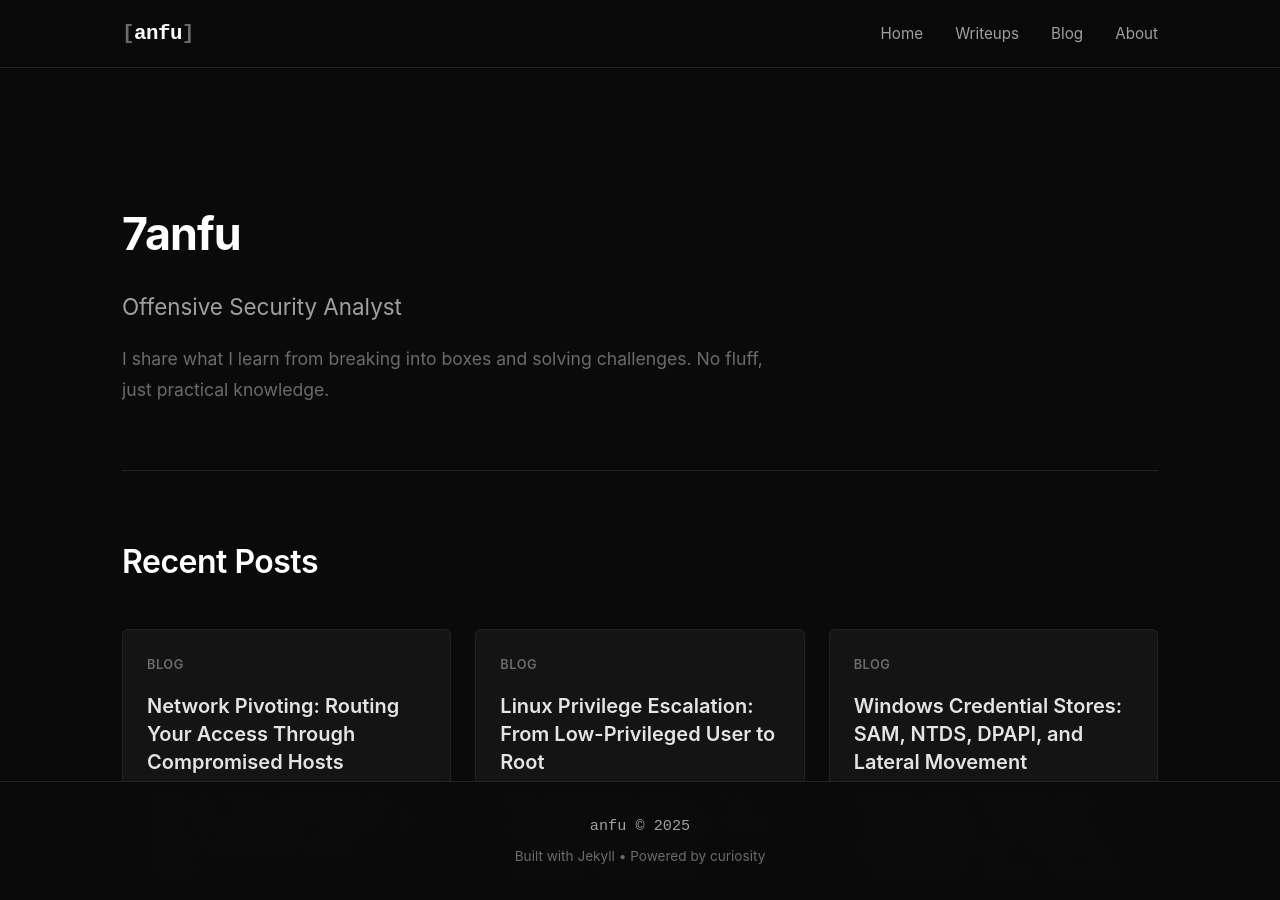
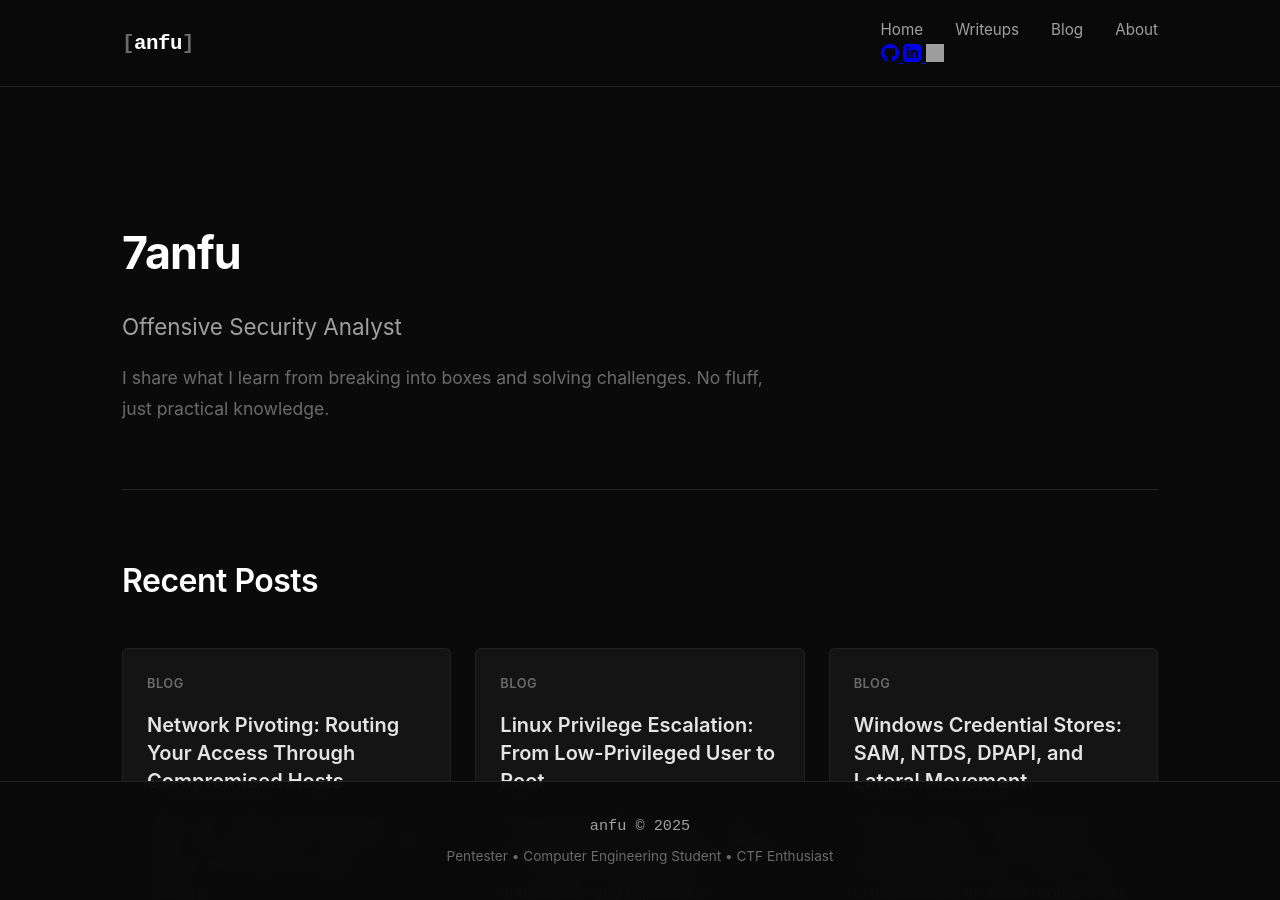
Before and after one commit to 7anfu/7anfu.github.io, a Jekyll site: the page built from index.html, in a window 1280 px wide and 900 px high. Built offline with Jekyll 4.4.1, drawn with Linux system fonts in a browser that asks for light colours; grey boxes are pictures that could not be loaded.

Commit message:
Update default.html

```diff
--- a/_layouts/default.html
+++ b/_layouts/default.html
@@ -8,31 +8,49 @@
     {% seo %}
 </head>
 <body>
-    <!-- Sticky Navigation -->
     <nav class="navbar">
         <div class="nav-container">
             <a href="{{ '/' | relative_url }}" class="nav-brand">
                 <span class="brand-bracket">[</span>anfu<span class="brand-bracket">]</span>
             </a>
+
+            <div class="nav-content">
                 <ul class="nav-menu">
                     <li><a href="{{ '/' | relative_url }}" class="nav-link">Home</a></li>
                     <li><a href="{{ '/writeups/' | relative_url }}" class="nav-link">Writeups</a></li>
                     <li><a href="{{ '/blog/' | relative_url }}" class="nav-link">Blog</a></li>
                     <li><a href="{{ '/about/' | relative_url }}" class="nav-link">About</a></li>
                 </ul>
+
+                <div class="nav-social">
+                    <a href="https://github.com/YOUR_GITHUB" target="_blank" rel="noopener noreferrer" class="social-icon" aria-label="GitHub">
+                        <svg width="18" height="18" viewBox="0 0 24 24" fill="currentColor">
+                            <path d="M12 0c-6.626 0-12 5.373-12 12 0 5.302 3.438 9.8 8.207 11.387.599.111.793-.261.793-.577v-2.234c-3.338.726-4.033-1.416-4.033-1.416-.546-1.387-1.333-1.756-1.333-1.756-1.089-.745.083-.729.083-.729 1.205.084 1.839 1.237 1.839 1.237 1.07 1.834 2.807 1.304 3.492.997.107-.775.418-1.305.762-1.604-2.665-.305-5.467-1.334-5.467-5.931 0-1.311.469-2.381 1.236-3.221-.124-.303-.535-1.524.117-3.176 0 0 1.008-.322 3.301 1.23.957-.266 1.983-.399 3.003-.404 1.02.005 2.047.138 3.006.404 2.291-1.552 3.297-1.23 3.297-1.23.653 1.653.242 2.874.118 3.176.77.84 1.235 1.911 1.235 3.221 0 4.609-2.807 5.624-5.479 5.921.43.372.823 1.102.823 2.222v3.293c0 .319.192.694.801.576 4.765-1.589 8.199-6.086 8.199-11.386 0-6.627-5.373-12-12-12z"/>
+                        </svg>
+                    </a>
+
+                    <a href="https://linkedin.com/in/YOUR_LINKEDIN" target="_blank" rel="noopener noreferrer" class="social-icon" aria-label="LinkedIn">
+                        <svg width="18" height="18" viewBox="0 0 24 24" fill="currentColor">
+                            <path d="M19 0h-14c-2.761 0-5 2.239-5 5v14c0 2.761 2.239 5 5 5h14c2.762 0 5-2.239 5-5v-14c0-2.761-2.238-5-5-5zm-11 19h-3v-11h3v11zm-1.5-12.268c-.966 0-1.75-.79-1.75-1.764s.784-1.764 1.75-1.764 1.75.79 1.75 1.764-.783 1.764-1.75 1.764zm13.5 12.268h-3v-5.604c0-3.368-4-3.113-4 0v5.604h-3v-11h3v1.765c1.396-2.586 7-2.777 7 2.476v6.759z"/>
+                        </svg>
+                    </a>
+
+                    <a href="https://app.hackthebox.com/profile/YOUR_HTB_ID" target="_blank" rel="noopener noreferrer" class="social-icon" aria-label="HackTheBox">
+                        <img src="/logos/hackthebox.png" alt="HTB" width="18" height="18" onerror="this.outerHTML='<span class=&quot;social-icon-text&quot;>HTB</span>';">
+                    </a>
+                </div>
+            </div>
         </div>
     </nav>
 
-    <!-- Main Content -->
     <main class="container">
         {{ content }}
     </main>
 
-    <!-- Sticky Footer -->
     <footer class="footer">
         <div class="footer-content">
             <p class="footer-text">anfu © 2025</p>
-            <p class="footer-subtext">Built with Jekyll • Powered by curiosity</p>
+            <p class="footer-subtext">Pentester • Computer Engineering Student • CTF Enthusiast</p>
         </div>
     </footer>
 </body>
```
Lines whose indentation alone changed are shown as unchanged.
